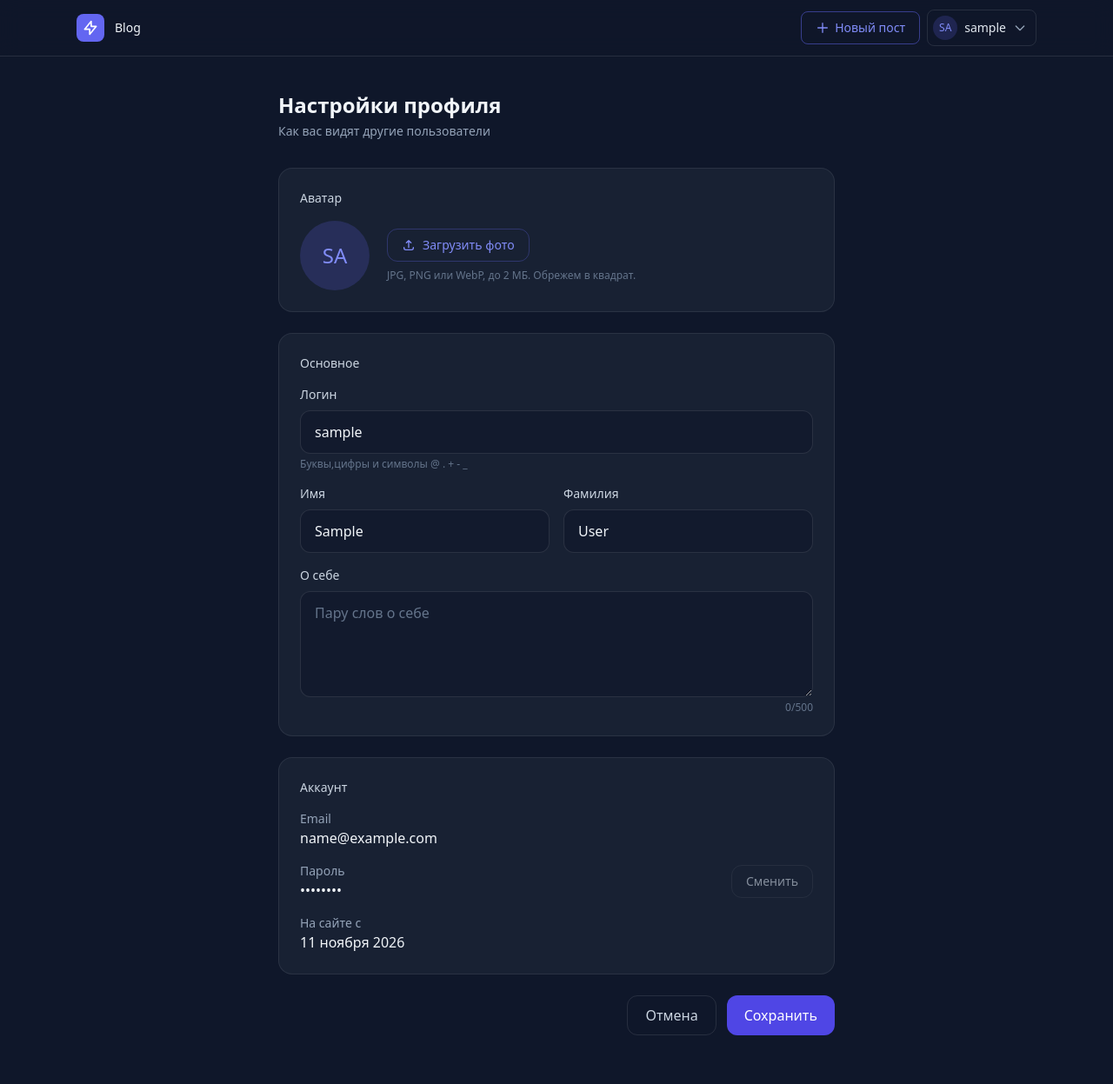
After one commit to Klepa77/blog_django, a Django app: page /users/settings/ in a window 1280 px wide. The commit adds this page. Shown: the whole page at 87% size. Run offline with Django 4.2, Linux system fonts and the light colour scheme; the visitor is signed in with stand-in values (Sample User, id 1); data comes from the database, SQL or seed files in the repository; some libraries are stand-ins or nearby versions.

Commit message:
Реализовали аватарку,параметры аватара,смена пароля

```diff
--- a/articles/templates/layout.html
+++ b/articles/templates/layout.html
@@ -107,7 +107,7 @@
                         Понравившиеся
                     </a>
                     <div class="my-1 border-t border-white/[0.06]"></div>
-                    <a href=""
+                    <a href="{% url 'users:profile_settings' %}"
                        class="flex items-center gap-2.5 px-3.5 py-2 text-sm text-slate-300
                   hover:bg-white/5 hover:text-slate-100 transition-colors">
                         <svg class="w-4 h-4 text-slate-400" fill="none"
--- a/users/forms.py
+++ b/users/forms.py
@@ -2,13 +2,14 @@ from django.contrib.auth.forms import UserCreationForm, AuthenticationForm, \
     SetPasswordForm, PasswordResetForm
 from django.contrib.auth.models import User
 from django import forms
+
+from .models import Profile
 
 
 class SignUpForm(UserCreationForm):
     class Meta:
         model = User
         fields = ("username", "email", "password1", "password2")
-
 
     def clean_email(self):
         email = self.cleaned_data.get('email')
@@ -38,18 +39,19 @@ class SignUpForm(UserCreationForm):
                 """,
             })
 
+
 class SignInForm(AuthenticationForm):
     class Meta:
         model = User
-        fields = ("username","password",)
+        fields = ("username", "password",)
 
     def clean(self):
         username = self.cleaned_data.get('username')
         password = self.cleaned_data.get('password')
         if username and password:
             user = (
-                User.objects.filter(email__iexact=username).first()
-                or User.objects.filter(username__iexact=username).first()
+                    User.objects.filter(email__iexact=username).first()
+                    or User.objects.filter(username__iexact=username).first()
             )
 
             if user and not user.is_active and user.check_password(password):
@@ -71,6 +73,7 @@ class SignInForm(AuthenticationForm):
                 """,
             })
 
+
 class ResendActivationForm(forms.Form):
     email = forms.EmailField(label='email')
 
@@ -86,10 +89,13 @@ class ResendActivationForm(forms.Form):
                    focus:outline-none focus:border-indigo-500
                    """,
             })
-styles =  """w-full bg-slate-900/60 border border-white/10
+
+
+styles = """w-full bg-slate-900/60 border border-white/10
             rounded-xl px-4 py-3 text-slate-100
             placeholder-slate-500
             focus:outline-none focus:border-indigo-500"""
+
 
 class MagicLinkForm(forms.Form):
     email = forms.EmailField(
@@ -102,13 +108,13 @@ class MagicLinkForm(forms.Form):
     )
 
     def clean_email(self):
-        return  self.cleaned_data.get('email').strip().lower()
+        return self.cleaned_data.get('email').strip().lower()
 
     def __init__(self, *args, **kwargs):
         super().__init__(*args, **kwargs)
         for field in self.fields.values():
             field.widget.attrs.update({
-                "class":styles,
+                "class": styles,
             })
 
 
@@ -120,11 +126,12 @@ class ResetPasswordForm(PasswordResetForm):
         self.fields['email'].widget.attrs.update({
             'autofocus': True,
             'class': styles,
-            'placeholder':'you@example.com',
+            'placeholder': 'you@example.com',
         })
 
-    def get_users(self,email):
+    def get_users(self, email):
         return User.objects.filter(email__iexact=email)
+
 
 class NewPasswordForm(SetPasswordForm):
     def __init__(self, *args, **kwargs):
@@ -133,9 +140,110 @@ class NewPasswordForm(SetPasswordForm):
         self.fields['new_password2'].label = 'Повторите пароль'
         for field in self.fields.values():
             field.widget.attrs.update({
-                'class':styles,
+                'class': styles,
             })
 
     def save(self, commit=True):
         self.user.is_active = True
         return super().save(commit)
+
+
+AVATAR_MAX_MB = 2
+AVATAR_SIZE = 256
+
+
+class UserSettingsForm(forms.ModelForm):
+    class Meta:
+        model = User
+        fields = ('username', 'first_name', 'last_name',)
+        labels = {
+            'username': 'Логин',
+            'first_name': 'Имя',
+            'last_name': 'Фамилия'
+        }
+        help_texts = {
+            'username': 'Буквы,цифры и символы @ . + - _ ',
+        }
+
+    def __init__(self, *args, **kwargs):
+        super().__init__(*args, **kwargs)
+        for field in self.fields.values():
+            field.widget.attrs.update({
+                "class": styles,
+            })
+
+    def clean_username(self):
+        username = self.cleaned_data.get('username')
+        is_taken = (User.objects.filter(username__iexact=username).exclude(
+            pk=self.instance.pk).exists())
+        if is_taken:
+            raise forms.ValidationError('Этот логин уже занят')
+        return username
+
+
+class ProfileForm(forms.ModelForm):
+    remove_avatar = forms.BooleanField(required=False, label='Удалить аватар')
+
+    class Meta:
+        model = Profile
+        fields = ('avatar', 'bio')
+        labels = {
+            'avatar': 'Аватар',
+            'bio': 'О себе',
+
+        }
+        widgets = {
+            'avatar': forms.FileInput(attrs={
+                'accept': 'image/*',
+                'class': 'hidden',
+            }),
+            'bio': forms.Textarea(attrs={
+                'rows': 4,
+                'placeholder': 'Пару слов о себе'
+            })
+        }
+
+    def __init__(self, *args, **kwargs):
+        super().__init__(*args, **kwargs)
+        self.fields['bio'].widget.attrs.update({
+            'class': styles,
+        })
+
+    def clean_avatar(self):
+        avatar = self.cleaned_data.get('avatar')
+        if avatar and avatar != self.instance.avatar:
+            if avatar.size > AVATAR_MAX_MB * 1024 * 1024:
+                raise forms.ValidationError(
+                    f"Файл больше {AVATAR_MAX_MB} MB"
+                )
+        return avatar
+
+    def save(self, commit=True):
+        profile = super().save(commit=False)
+        old = Profile.objects.filter(pk=profile.pk).values_list('avatar',
+                                                                flat=True).first()
+        if self.cleaned_data.get('remove_avatar'):
+            profile.avatar = None
+        elif 'avatar' in self.changed_data and profile.avatar:
+            profile.avatar = _square_thumbnail(profile.avatar)
+        if commit:
+            profile.save()
+            if old and old != (profile.avatar.name if profile.avatar else ''):
+                profile.avatar.storage.delete(old)
+        return profile
+
+
+def _square_thumbnail(uploaded):
+    from io import BytesIO
+    from django.core.files.uploadedfile import InMemoryUploadedFile
+    from PIL import Image, ImageOps
+
+    img = Image.open(uploaded)
+    img = ImageOps.exif_transpose(img).convert('RGB')
+    img = ImageOps.fit(img, (AVATAR_SIZE, AVATAR_SIZE), Image.LANCZOS)
+
+    buf = BytesIO()
+    img.save(buf, format='JPEG', quality=88)
+    name = uploaded.name.rsplit('.', 1)[0] + '.jpg'
+    return InMemoryUploadedFile(buf, 'avatar', name, 'image/jpeg',
+                                buf.getbuffer().nbytes, None)
--- /dev/null
+++ b/users/templates/profile_settings.html
@@ -0,0 +1,179 @@
+{% extends "layout.html" %}
+
+{% block content %}
+<div class="max-w-2xl mx-auto px-4 py-10">
+
+    <div class="mb-8">
+        <h1 class="text-2xl font-semibold text-slate-100">Настройки профиля</h1>
+        <p class="text-slate-400 text-sm mt-1">Как вас видят другие пользователи</p>
+    </div>
+
+    <form method="post" enctype="multipart/form-data" class="space-y-6">
+        {% csrf_token %}
+
+        {% if user_form.non_field_errors or profile_form.non_field_errors %}
+        <div class="rounded-xl px-4 py-3 text-sm border bg-red-500/10 border-red-500/20 text-red-300">
+            {{ user_form.non_field_errors|striptags }} {{ profile_form.non_field_errors|striptags }}
+        </div>
+        {% endif %}
+
+        <section class="bg-slate-800/60 border border-white/[0.08] rounded-2xl p-6">
+            <h2 class="text-sm font-medium text-slate-300 mb-4">Аватар</h2>
+
+            <div class="flex items-center gap-5">
+                <div class="relative w-20 h-20 flex-shrink-0">
+                    {% if profile.avatar %}
+                    <img id="avatar-preview" src="{{ profile.avatar.url }}" alt="{{ user.username }}"
+                         class="w-20 h-20 rounded-full object-cover border border-white/10">
+                    {% elif user.github_account.avatar_url %}
+                    <img id="avatar-preview" src="{{ user.github_account.avatar_url }}" alt="{{ user.username }}"
+                         class="w-20 h-20 rounded-full object-cover border border-white/10">
+                    {% else %}
+                    <img id="avatar-preview" src="" alt=""
+                         class="hidden w-20 h-20 rounded-full object-cover border border-white/10">
+                    <div id="avatar-initials"
+                         class="w-20 h-20 rounded-full bg-indigo-500/20 text-indigo-400
+                                flex items-center justify-center text-2xl font-medium">
+                        {{ user.username|slice:":2"|upper }}
+                    </div>
+                    {% endif %}
+                </div>
+
+                <div class="space-y-2">
+                    <label class="inline-flex items-center gap-2 px-4 py-2 rounded-xl cursor-pointer
+                                  border border-indigo-500/30 text-indigo-400 text-sm
+                                  hover:bg-indigo-500/10 transition-colors">
+                        <svg class="w-4 h-4" fill="none" stroke="currentColor" viewBox="0 0 24 24">
+                            <path stroke-linecap="round" stroke-linejoin="round" stroke-width="2"
+                                  d="M4 16v1a3 3 0 003 3h10a3 3 0 003-3v-1m-4-8l-4-4m0 0L8 8m4-4v12"/>
+                        </svg>
+                        Загрузить фото
+                        {{ profile_form.avatar }}
+                    </label>
+                    <p class="text-xs text-slate-500">JPG, PNG или WebP, до 2 МБ. Обрежем в квадрат.</p>
+
+                    {% if profile.avatar %}
+                    <label class="flex items-center gap-2 text-sm text-slate-400 cursor-pointer">
+                        {{ profile_form.remove_avatar }}
+                        Удалить текущий аватар
+                    </label>
+                    {% endif %}
+                </div>
+            </div>
+
+            {% if profile_form.avatar.errors %}
+            <p class="text-red-400 text-sm mt-3">{{ profile_form.avatar.errors|join:" " }}</p>
+            {% endif %}
+        </section>
+
+        <section class="bg-slate-800/60 border border-white/[0.08] rounded-2xl p-6 space-y-4">
+            <h2 class="text-sm font-medium text-slate-300">Основное</h2>
+
+            <div>
+                <label class="block text-sm text-slate-300 mb-2">{{ user_form.username.label }}</label>
+                {{ user_form.username }}
+                {% if user_form.username.errors %}
+                <p class="text-red-400 text-sm mt-1">{{ user_form.username.errors|join:" " }}</p>
+                {% else %}
+                <p class="text-xs text-slate-500 mt-1">{{ user_form.username.help_text }}</p>
+                {% endif %}
+            </div>
+
+            <div class="grid sm:grid-cols-2 gap-4">
+                {% for field in user_form %}{% if field.name != 'username' %}
+                <div>
+                    <label class="block text-sm text-slate-300 mb-2">{{ field.label }}</label>
+                    {{ field }}
+                    {% if field.errors %}
+                    <p class="text-red-400 text-sm mt-1">{{ field.errors|join:" " }}</p>
+                    {% endif %}
+                </div>
+                {% endif %}{% endfor %}
+            </div>
+
+            <div>
+                <label class="block text-sm text-slate-300 mb-2">{{ profile_form.bio.label }}</label>
+                {{ profile_form.bio }}
+                <div class="flex justify-between mt-1">
+                    <p class="text-red-400 text-sm">{{ profile_form.bio.errors|join:" " }}</p>
+                    <p class="text-xs text-slate-500"><span id="bio-count">0</span>/500</p>
+                </div>
+            </div>
+        </section>
+
+        <section class="bg-slate-800/60 border border-white/[0.08] rounded-2xl p-6 space-y-4">
+            <h2 class="text-sm font-medium text-slate-300">Аккаунт</h2>
+
+            <div class="flex items-center justify-between gap-4">
+                <div class="min-w-0">
+                    <p class="text-sm text-slate-400">Email</p>
+                    <p class="text-slate-100 truncate">{{ user.email|default:"не указан" }}</p>
+                </div>
+            </div>
+
+            <div class="flex items-center justify-between gap-4">
+                <div>
+                    <p class="text-sm text-slate-400">Пароль</p>
+                    <p class="text-slate-100">{% if user.has_usable_password %}••••••••{% else %}не задан{% endif %}</p>
+                </div>
+                <a href="{% url 'users:password_reset' %}" data-stub
+                   title="Скоро"
+                   class="px-4 py-2 rounded-xl border border-white/10 text-slate-300 text-sm
+                          hover:bg-white/5 transition-colors opacity-60">
+                    {% if user.has_usable_password %}Сменить{% else %}Задать{% endif %}
+                </a>
+            </div>
+
+            <div>
+                <p class="text-sm text-slate-400">На сайте с</p>
+                <p class="text-slate-100">{{ user.date_joined|date:"j E Y" }}</p>
+            </div>
+        </section>
+
+        <div class="flex justify-end gap-3">
+            <a href="{% url 'articles:home' %}"
+               class="px-5 py-2.5 rounded-xl border border-white/10 text-slate-300
+                      hover:bg-white/5 transition-colors">
+                Отмена
+            </a>
+            <button type="submit"
+                    class="px-5 py-2.5 rounded-xl bg-indigo-600 hover:bg-indigo-500
+                           text-white font-medium transition-colors">
+                Сохранить
+            </button>
+        </div>
+    </form>
+</div>
+{% endblock %}
+
+{% block script %}
+<script>
+    (function () {
+        const input = document.querySelector('input[name="avatar"]')
+        const img = document.getElementById('avatar-preview')
+        const initials = document.getElementById('avatar-initials')
+        const remove = document.querySelector('input[name="remove_avatar"]')
+        if (!input || !img) return
+        input.addEventListener('change', () => {
+            const file = input.files[0]
+            if (!file) return
+            img.src = URL.createObjectURL(file)
+            img.classList.remove('hidden')
+            if (initials) initials.classList.add('hidden')
+            if (remove) remove.checked = false
+        })
+    })();
+
+    (function () {
+        const bio = document.querySelector('textarea[name="bio"]')
+        const counter = document.getElementById('bio-count')
+        if (!bio || !counter) return
+        const update = () => counter.textContent = bio.value.length
+        bio.setAttribute('maxlength', 500)
+        bio.addEventListener('input', update)
+        update()
+    })();
+
+
+</script>
+{% endblock %}
--- a/users/urls.py
+++ b/users/urls.py
@@ -15,4 +15,5 @@ urlpatterns = [
          name='password_reset_done'),
     path('password/reset/<uidb64>/<token>', views.password_reset_confirm,
          name='password_reset_confirm'),
+    path('settings/',views.profile_settings, name='profile_settings'),
 ]
--- a/users/views.py
+++ b/users/views.py
@@ -1,3 +1,4 @@
+from django.contrib.auth.decorators import login_required
 from django.contrib.auth.forms import PasswordResetForm
 from django.contrib.auth.models import User
 from django.contrib.auth.tokens import default_token_generator
@@ -8,9 +9,10 @@ from django.utils.encoding import force_str
 from django.utils.http import urlsafe_base64_encode, urlsafe_base64_decode
 
 from .forms import SignUpForm, SignInForm, ResendActivationForm, MagicLinkForm, \
-    ResetPasswordForm, NewPasswordForm
-from .emails import send_activation_email,send_password_reset_email
+    ResetPasswordForm, NewPasswordForm, UserSettingsForm, ProfileForm
+from .emails import send_activation_email, send_password_reset_email
 from . import magic_link
+from .models import Profile
 
 # Create your views here.
 AUTH_BACKEND = 'users.backends.EmailOrUsernameBackend'
@@ -130,3 +132,24 @@ def password_reset_confirm(request, uidb64, token):
         return redirect('articles:home')
     return render(request, 'password/reset_confirm.html', {'form': form,
                                                            'validlink': True})
+
+
+@login_required(login_url='users:sign_in')
+def profile_settings(request):
+    profile, _ = Profile.objects.get_or_create(user=request.user)
+
+    user_form = UserSettingsForm(request.POST or None, instance=request.user)
+    profile_form = ProfileForm(request.POST or None, request.FILES or None,
+                               instance=profile)
+
+    if request.method == 'POST' and user_form.is_valid() and profile_form.is_valid():
+        user_form.save()
+        profile_form.save()
+        messages.success(request, 'Профиль сохранен')
+        return redirect('users:profile_settings')
+
+    return render(request, 'profile_settings.html',
+                  {'user_form': user_form,
+                   'profile_form': profile_form,
+                   'profile': profile}
+                  )
```
Also changed, not shown: users/models.py (+16 -0 lines), users/migrations/0002_profile.py (added).
